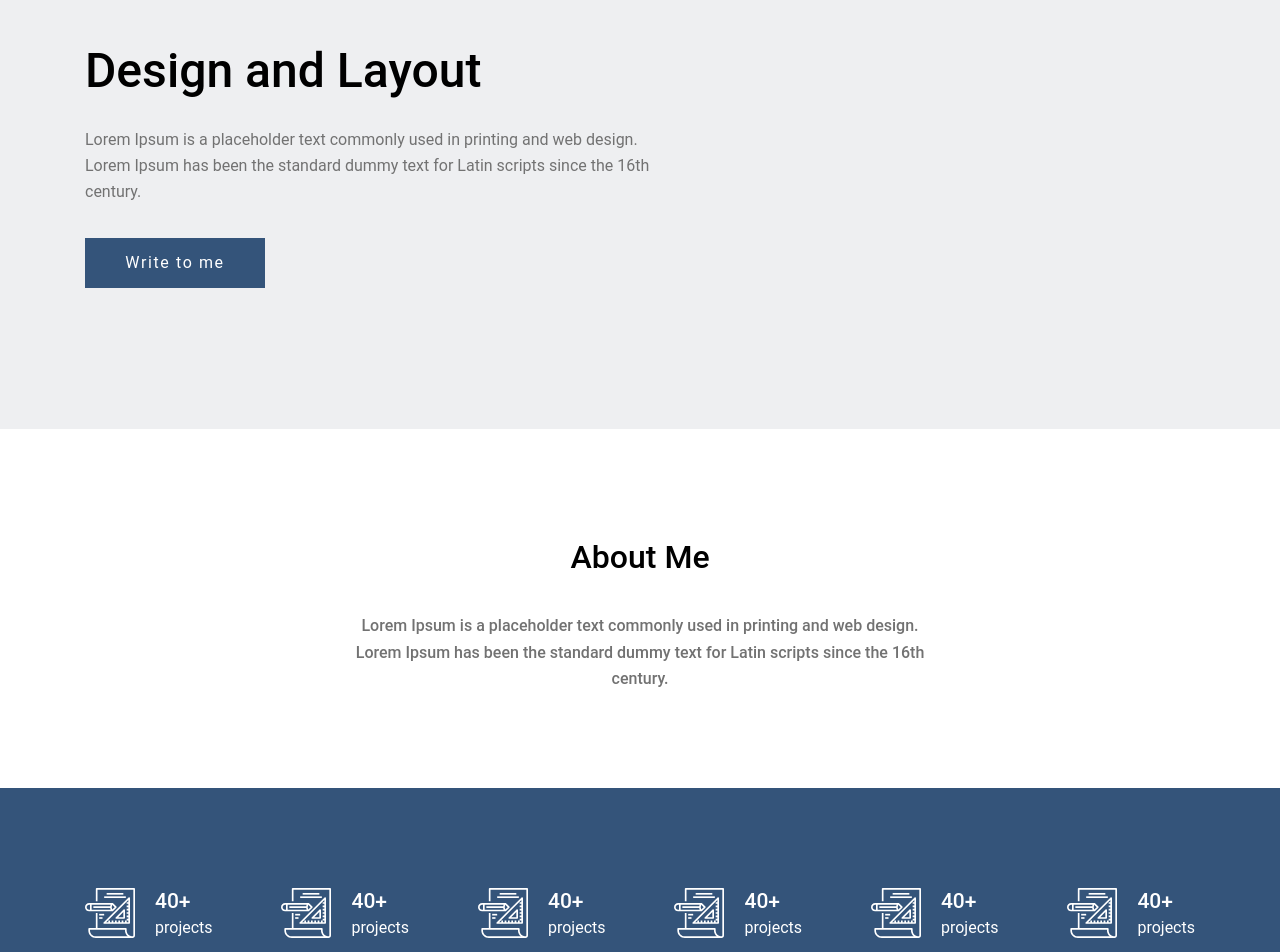
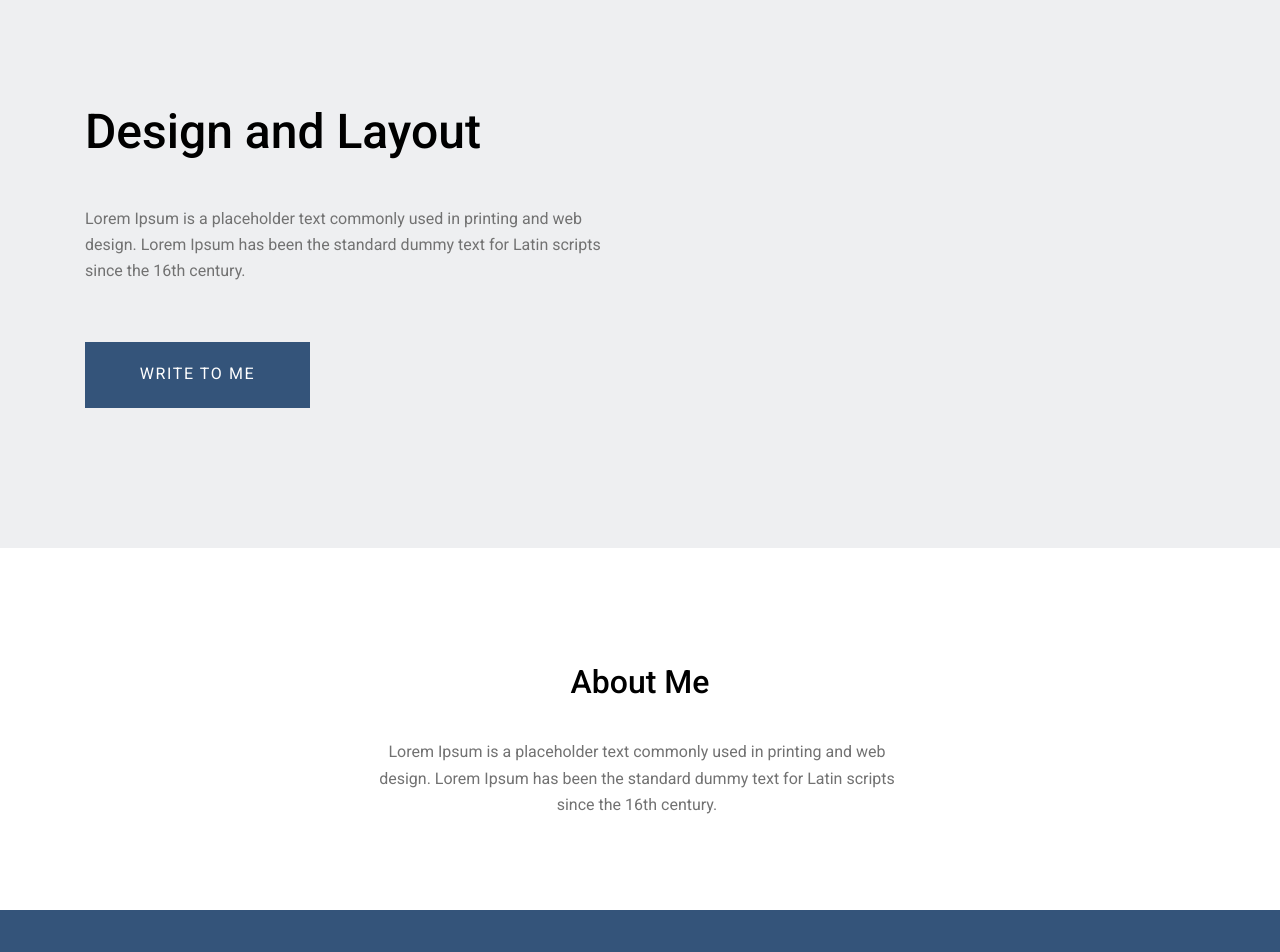
Before and after one commit to teresik/simple_site, a plain HTML site: page index.html in a window 1280 px wide. Shown: the part 160-1112 px from the top of the page. Drawn offline with Linux system fonts and the light colour scheme.

Commit message:
Update fonts, improve styling, and add new screenshots
Replaced custom font-face with preconnected Google Fonts for Roboto. Adjusted various padding, margins, and layout elements for better consistency. Renamed font files and introduced new screenshots to the project.

```diff
--- a/index.html
+++ b/index.html
@@ -5,6 +5,9 @@
     <meta name="viewport" content="width=device-width, initial-scale=1.0">
     <link rel="stylesheet" href="style/normalize.css">
     <link rel="stylesheet" href="style/style.css">
+    <link rel="preconnect" href="https://fonts.googleapis.com">
+    <link rel="preconnect" href="https://fonts.gstatic.com" crossorigin>
+    <link href="https://fonts.googleapis.com/css2?family=Roboto:ital,wght@0,100..900;1,100..900&display=swap" rel="stylesheet">
     <link rel="icon" href="image/favicon.svg">
     <title>Simple Site</title>
 </head>
@@ -154,7 +157,7 @@
 <footer class="footer">
     <div class="container">
                 <div class="footer-item__description">
-                    <p class="footer__title">Ostap Ivanenko</p>
+                    <h3 class="footer__title">Ostap Ivanenko</h3>
                     <p class="footer__description">&copy; 2018. All rights reserved</p>
                 </div>
     </div>
--- a/style/style.css
+++ b/style/style.css
@@ -1,7 +1,7 @@
-@font-face {
-    font-family: 'Roboto', sans-serif;
-    src: url('fonts/Roboto-Italic.ttf') format('truetype');
-}
+/*@font-face {*/
+/*    font-family: 'Roboto', sans-serif;*/
+/*    src: url('../fonts/roboto-regular.ttf') format('truetype');*/
+/*}*/
 :root{
     --color-black: #000000;
     --color-primary:#34547A;
@@ -17,10 +17,10 @@
     --letter-spacing: 0.1em;
 
     --line-height: 1.64;
-    --line-height-sm: 1;
+    --line-height-sm: 1.4;
 
     --container-primary: 1110px;
-    --container-secondary: 600px;
+    --container-secondary: 540px;
 
     --gap: 20px;
     --gap-sm: calc(var(--gap) * 0.5);
@@ -37,9 +37,9 @@
 }
 /*base styles*/
 html{
-    font-family: var(--font-family), sans-serif;
+    font-family: 'Roboto', sans-serif;
     font-size: var(--font-size);
-    font-weight: 500;
+    font-weight: 400;
     line-height: 1;
 }
 body{
@@ -80,22 +80,19 @@ a{
 }
 
 .container-sm {
-    margin-inline: auto ;
-    display: flex;
-    flex-direction: column;
-    width: min(100% - var(--gap-lg), var(--container-secondary));
-    align-items: center;
+    width: min(100% - var(--gap-xl), var(--container-secondary));
+    margin-inline: auto;
 }
 
 /* header section*/
 .header {
     background-color: var(--color-gray-light);
-    padding-top: 66px;
-    padding-bottom: 141px;
+    padding-top: 88px;
+    padding-bottom: 140px;
 }
 /* navbar section */
 .navbar {
-    margin-bottom: 110px;
+    margin-bottom: 117px;
 }
 .navbar__list {
     display: flex;
@@ -126,8 +123,7 @@ a{
     font-size: 3rem;
     font-weight: 500;
     line-height: var(--line-height);
-    margin-bottom: 16px;
-    margin-top: 0;
+    margin-bottom: 34px;
 }
 .hero__description {
     font-size: 1rem;
@@ -135,12 +131,12 @@ a{
     line-height: var(--line-height);
     letter-spacing: 0;
     text-align: left;
-    margin-bottom: 33px;
+    margin-bottom: 57px;
     color: var(--color-secondary);
 }
 .hero__btn {
-    min-width: 180px;
-    min-height: 50px;
+    min-width: 225px;
+    min-height: 66px;
     background-color: var(--color-primary);
     color: var(--color-white);
     letter-spacing: var(--letter-spacing);
@@ -148,38 +144,36 @@ a{
     font-size: 1rem;
     display: flex;
     justify-content: center;
+    text-transform: uppercase;
     align-items: center;
     line-height: var(--line-height);
     font-weight: 400;
 }
 /* Section - common for About and Process*/
 .section {
-    padding-top: 110px;
+    padding-top: 96px;
     padding-bottom: 90px;
     text-align: center;
 }
 .section__title {
-    /*margin-bottom: 35px;*/
-    margin-bottom: 40px;
+    margin-bottom: 35px;
     font-weight: 500;
-    text-align: center;
     line-height: var(--line-height-sm);
 }
 .section__description {
     color: var(--color-secondary);
-    text-align: center;
     font-size: 1rem;
     line-height: var(--line-height);
+    margin-left: -6px;
 }
 /* about section */
 .about {
     background-color: var(--color-white);
-    padding: 112px 0 96px 0;
+    padding: 112px 0 92px 0;
 }
 /*process section*/
 .process {
     background-color: var(--color-gray-light);
-    padding: 94px 0 52px 0;
 }
 /*footer section*/
 .footer {
@@ -191,7 +185,7 @@ a{
 .footer__title{
     font-size: 1.3125rem;
     font-weight: 500;
-    margin-bottom:3px;
+    margin-bottom:19px;
 }
 .footer__description{
     font-size: 0.8125rem;
@@ -203,37 +197,37 @@ a{
 .experience {
     background-color: var(--color-primary);
     color:var(--color-white);
-    padding: 100px 0 96px 0;
+    padding-top: 100px;
+    padding-bottom: 100px;
 }
 .experience__container {
     display: flex;
     flex-wrap: wrap;
-    justify-content: space-between;
-    gap: var(--gap-xl);
+    justify-content: space-evenly;
+    gap: 44px;
 }
 .experience__item {
     display: flex;
     gap: var(--gap);
 }
 .experience-item__description {
+    line-height: 1;
     display: flex;
     flex-direction: column;
-    font-weight: 400;
+    justify-content: space-around;
     font-size: 1rem;
-    line-height: var(--line-height);
 }
 .experience-item__number {
     font-size: 1.3125rem;
     font-weight: 500;
-    padding: 3px 0;
-    line-height: var(--line-height-sm);
+    /*line-height: var(--line-height-sm);*/
 }
 .experience-item__image {
+    display: block;
     order: -1;
-    display: block;
 }
 .video__container{
-    margin-top: 37px;
+    margin-top: 47px;
     padding-bottom: 100px;
 }
 .section__video{
```
Also changed, not shown: fonts/roboto-italic.ttf (renamed from fonts/Roboto-Italic.ttf), fonts/roboto-regular.ttf (renamed from fonts/Roboto-Regular.ttf), screens/photo_2025-03-30_15-54-33.jpg (added), screens/photo_2025-03-30_16-09-31.jpg (added), screens/photo_2025-03-30_16-33-14.jpg (added), screens/photo_2025-03-30_17-28-00.jpg (added).
